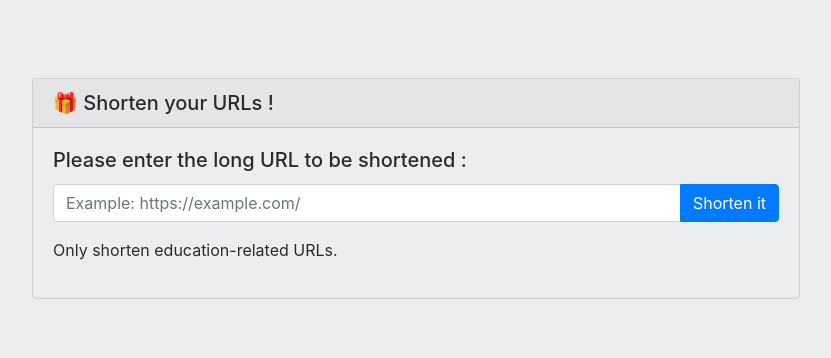
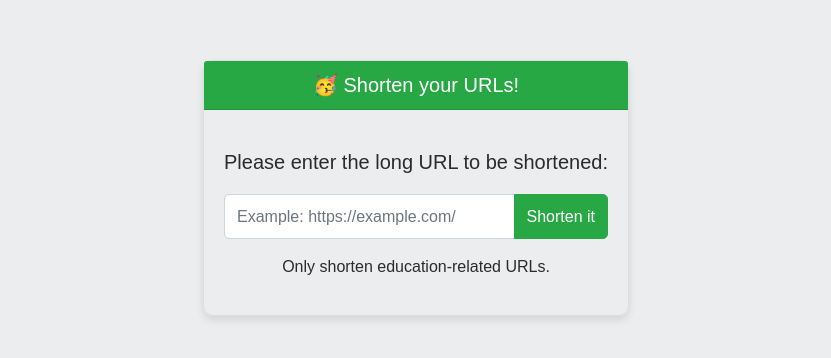
Before and after one commit to iamback24x7/888, a plain HTML site: page index.html in a window 1280 px wide. Shown: the part 212-570 px from the top of the page, without its empty margins (224-1055 px from the left). Drawn offline with nearby package versions, Linux system fonts and the light colour scheme.

Commit message:
Update index.html

```diff
--- a/index.html
+++ b/index.html
@@ -1,54 +1,63 @@
 <!doctype html>
-<html>
+<html lang="en">
 <head>
-  <meta http-equiv="content-type" content="txt/html; charset=utf-8" />
+  <meta charset="UTF-8">
   <meta name="viewport" content="width=device-width, initial-scale=1.0, minimum-scale=1.0, maximum-scale=1.0, user-scalable=no">
+  <meta name="description" content="Shorten your URLs easily with our EDU URL Shortener. Perfect for educational links.">
   <link rel="stylesheet" href="https://gcore.jsdelivr.net/npm/bootstrap@4.4.1/dist/css/bootstrap.min.css" integrity="sha256-L/W5Wfqfa0sdBNIKN9cG6QA5F2qx4qICmU2VgLruv9Y=" crossorigin="anonymous">
   <title>EDU - URL Shortener</title>
   <style>
     * {
       margin: 0;
       padding: 0;
-      cursor: default;
+      box-sizing: border-box;
     }
     html, body {
       height: 100%;
-    }
-    body {
-      display: -webkit-box;
-      display: flex;
-      -webkit-box-align: center;
-      align-items: center;
-      -webkit-box-pack: center;
-      justify-content: center;
-      vertical-align: center;
-      flex-wrap: wrap;
-      align-content: center;
-
+      font-family: Arial, sans-serif;
       color: #2a2b2c;
       background-color: #ebedee;
-      overflow: hidden;
+      display: flex;
+      align-items: center;
+      justify-content: center;
     }
     .card {
       background-color: transparent;
-      width: 768px;
+      max-width: 768px;
+      width: 100%;
+      margin: 20px;
+      border: 1px solid #ddd;
+      border-radius: 10px;
+      box-shadow: 0 4px 8px rgba(0, 0, 0, 0.1);
+      transition: transform 0.2s;
     }
-    .card-text {
+    .card:hover {
+      transform: scale(1.02);
+    }
+    .card-header {
+      background-color: #28a745; /* Green color */
+      color: white;
+      border-top-left-radius: 10px;
+      border-top-right-radius: 10px;
       text-align: center;
     }
-    .card-text > a {
-      text-decoration: none;
-      color: #007bff;
-    }
-    .card-text > a {
-      cursor: pointer;
+    .card-title {
+      margin: 20px 0;
+      text-align: center;
     }
     .form-control {
-        cursor: auto;
+      height: 45px;
+      border-radius: 5px;
+    }
+    .btn-primary {
+      background-color: #28a745; /* Green color */
+      border-color: #28a745; /* Green color */
+      border-radius: 5px;
+      height: 45px;
     }
     @media (max-width: 769px) {
       .card {
-        width: 80%;
+        width: 90%;
       }
     }
     @media (max-width: 420px) {
@@ -69,19 +78,19 @@
 </head>
 <body>
   <div class="card">
-    <h5 class="card-header">🎁 Shorten your URLs !</h5>
+    <h5 class="card-header">🥳 Shorten your URLs!</h5>
     <div class="card-body">
-      <h5 class="card-title">Please enter the long URL to be shortened :</h5>
+      <h5 class="card-title">Please enter the long URL to be shortened:</h5>
       <div class="input-group mb-3">
-        <input type="text" class="form-control" placeholder="Example: https://example.com/" id="text">
+        <input type="url" class="form-control" placeholder="Example: https://example.com/" id="text" required>
         <div class="input-group-append">
-          <button class="btn btn-primary" type="button" onclick='shorturl()' id="searchbtn">Shorten it</button>
+          <button class="btn btn-primary" type="button" id="searchbtn">Shorten it</button>
         </div>
       </div>
-
-      <p id="notice">Only shorten education-related URLs.</p>
+      <p id="notice" class="text-center">Only shorten education-related URLs.</p>
     </div>
   </div>
+
   <div class="modal fade" id="exampleModal" tabindex="-1" role="dialog" aria-labelledby="exampleModalLabel" aria-hidden="true">
     <div class="modal-dialog" role="document">
       <div class="modal-content">
@@ -93,15 +102,15 @@
         </div>
         <div class="modal-body" id="result">No result</div>
         <div class="modal-footer">
-          <button type="button" class="btn btn-primary" onclick='copyurl("result")' data-toggle="popover" data-placement="bottom" data-content="Copied!">Copy</button>
+          <button type="button" class="btn btn-primary">Copy</button>
           <button type="button" class="btn btn-secondary" data-dismiss="modal">Close</button>
         </div>
       </div>
     </div>
   </div>
+
   <script src="https://gcore.jsdelivr.net/npm/jquery@3.4.1/dist/jquery.slim.min.js" integrity="sha256-pasqAKBDmFT4eHoN2ndd6lN370kFiGUFyTiUHWhU7k8=" crossorigin="anonymous"></script>
   <script src="https://gcore.jsdelivr.net/npm/popper.js@1.16.0/dist/umd/popper.min.js" integrity="sha384-Q6E9RHvbIyZFJoft+2mJbHaEWldlvI9IOYy5n3zV9zzTtmI3UksdQRVvoxMfooAo" crossorigin="anonymous"></script>
   <script src="https://gcore.jsdelivr.net/npm/bootstrap@4.4.1/dist/js/bootstrap.min.js" integrity="sha256-WqU1JavFxSAMcLP2WIOI+GB2zWmShMI82mTpLDcqFUg=" crossorigin="anonymous"></script>
-  <script src="https://gcore.jsdelivr.net/npm/url-shorten-worker@1.0.7/main.js" crossorigin="anonymous"></script>
 </body>
 </html>
```
